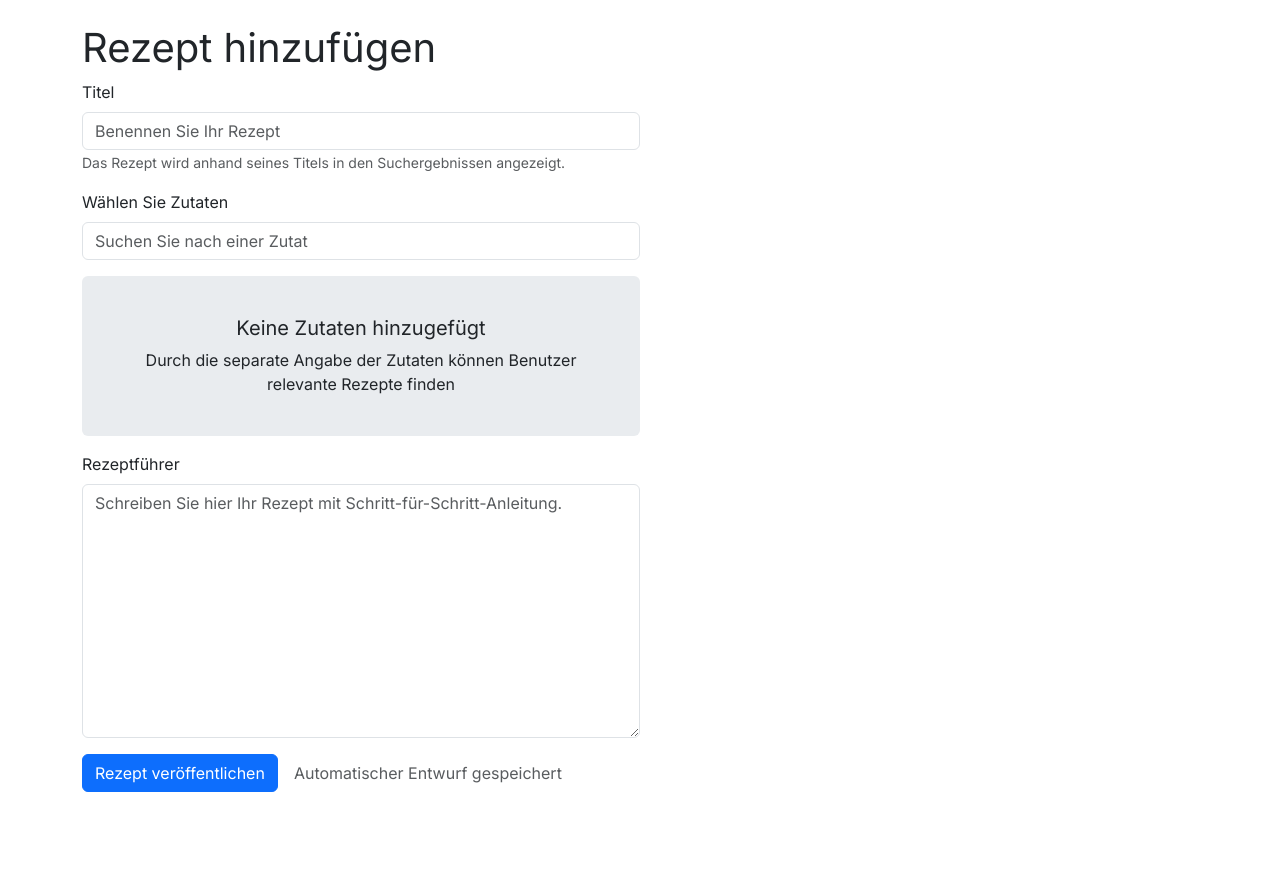
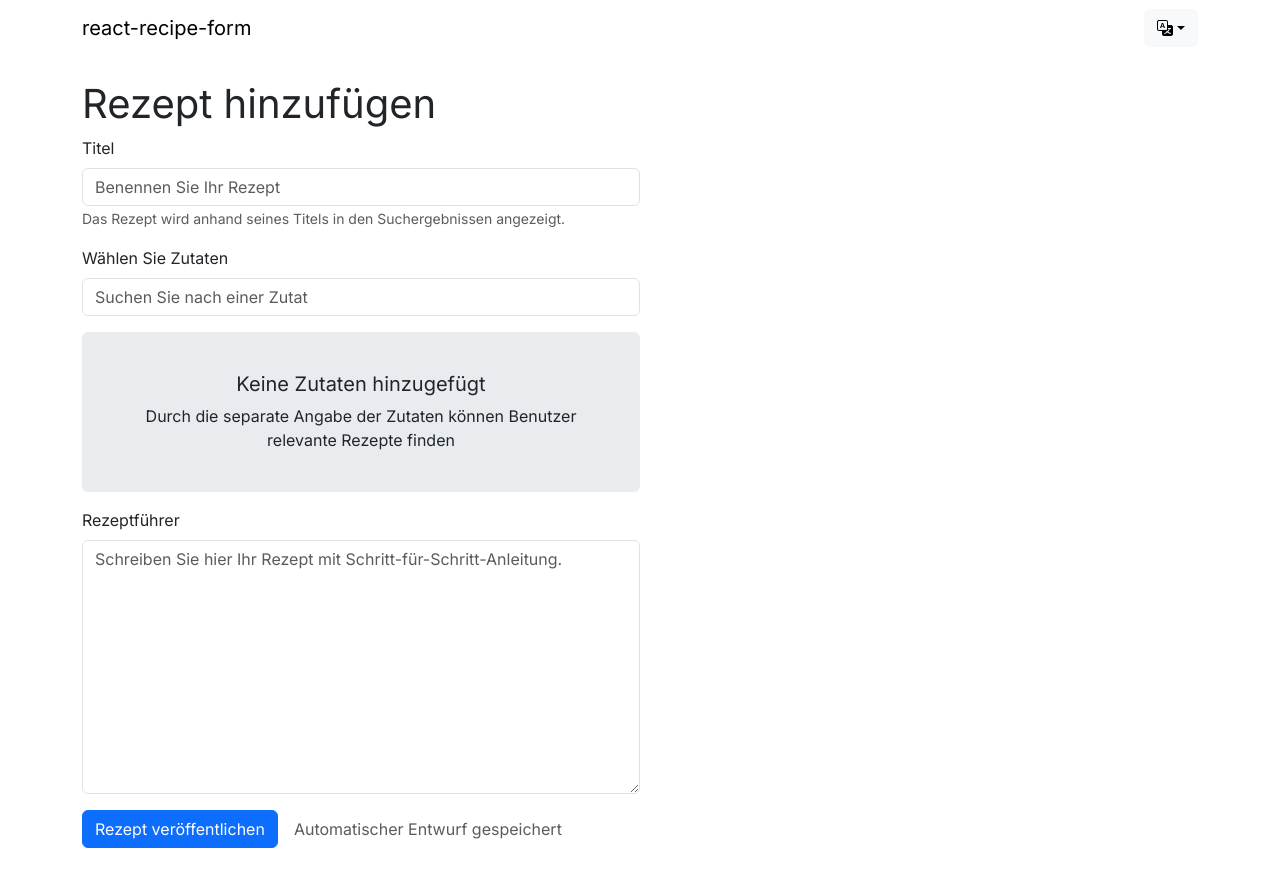
Before and after one commit to dev-talha-akbar/react-recipe-form, a React (Vite) app: page / in a window 1280 px wide. Before the commit the page ends 816 px from the top, so only its background shows below. Built offline with nearby package versions, Linux system fonts and the light colour scheme.

Commit message:
add language switcher

```diff
--- a/src/App.tsx
+++ b/src/App.tsx
@@ -1,5 +1,10 @@
 import { QueryClientProvider, QueryClient } from "react-query";
+
+import Container from "react-bootstrap/Container";
+import Navbar from "react-bootstrap/Navbar";
+
 import AddRecipeForm from "./addRecipeForm/AddRecipeForm";
+import LanguageSelect from "./languageSelect/LanguageSelect";
 
 import "./i18n";
 
@@ -10,9 +15,15 @@ const queryClient = new QueryClient();
 function App() {
   return (
     <QueryClientProvider client={queryClient}>
-      <div className="container py-4">
-        <AddRecipeForm className="col-6" />
-      </div>
+      <Navbar expand="lg" className="bg-body-light">
+        <Container>
+          <Navbar.Brand href="#">react-recipe-form</Navbar.Brand>
+          <LanguageSelect />
+        </Container>
+      </Navbar>
+      <Container>
+        <AddRecipeForm className="my-4 col-6" />
+      </Container>
     </QueryClientProvider>
   );
 }
--- /dev/null
+++ b/src/languageSelect/LanguageSelect.tsx
@@ -0,0 +1,51 @@
+import { useState } from "react";
+
+import Dropdown from "react-bootstrap/Dropdown";
+
+import i18n from "../i18n";
+
+interface SupportedLanguageMap {
+  [x: string]: string;
+}
+
+const supportedLanguagesMap: SupportedLanguageMap = {
+  en: "English",
+  de: "Deutsch",
+};
+
+export default function LanguageSelect() {
+  const [selectedLanguage, setSelectedLanguage] = useState(
+    i18n.resolvedLanguage
+  );
+
+  const supportedLanguages = Object.keys(supportedLanguagesMap);
+
+  if (!selectedLanguage || !supportedLanguagesMap[selectedLanguage]) {
+    return;
+  }
+
+  return (
+    <Dropdown
+      onSelect={async (lng) => {
+        if (lng && supportedLanguagesMap[lng]) {
+          await i18n.changeLanguage(lng);
+          setSelectedLanguage(lng);
+        }
+      }}
+    >
+      <Dropdown.Toggle variant="light" id="languageSelect">
+        <i className="bi bi-translate"></i>
+      </Dropdown.Toggle>
+
+      <Dropdown.Menu>
+        {supportedLanguages
+          .filter((lng) => lng !== selectedLanguage)
+          .map((lng) => (
+            <Dropdown.Item key={lng} eventKey={lng}>
+              {supportedLanguagesMap[lng]}
+            </Dropdown.Item>
+          ))}
+      </Dropdown.Menu>
+    </Dropdown>
+  );
+}
```
